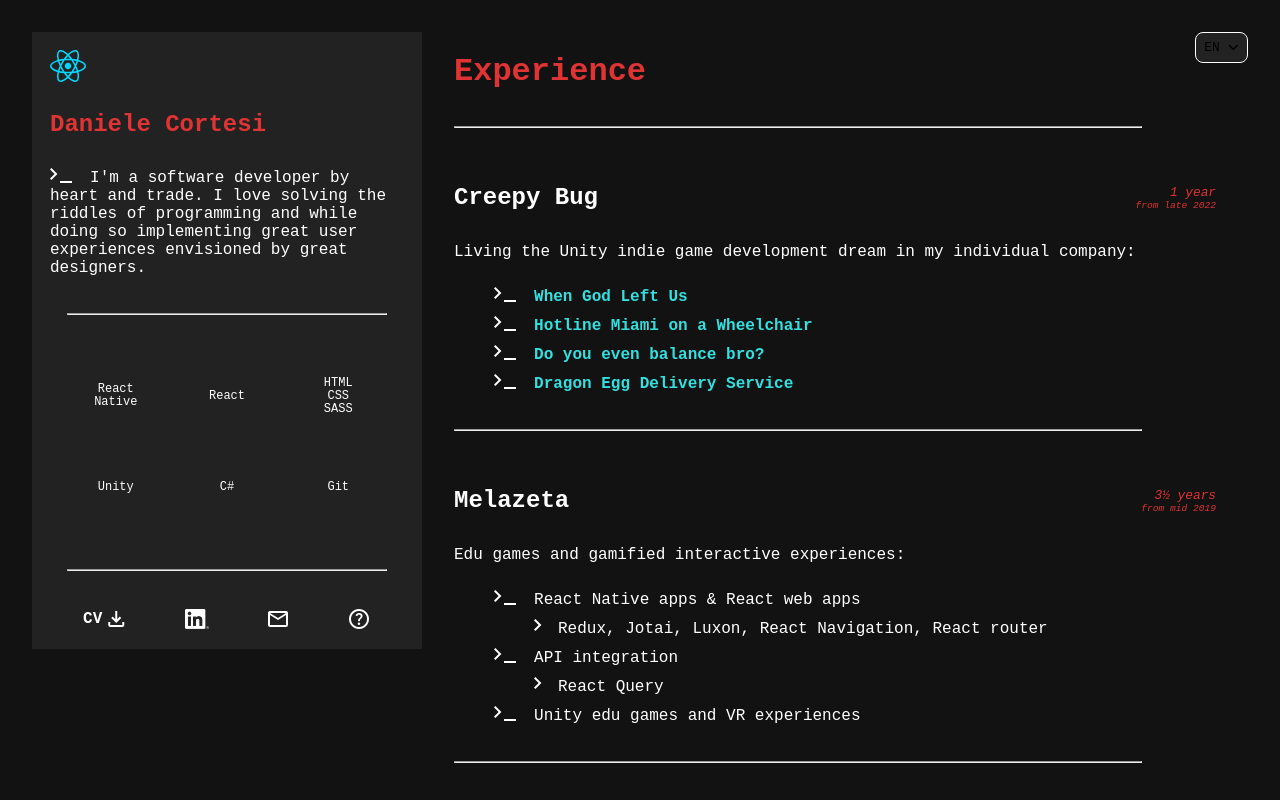
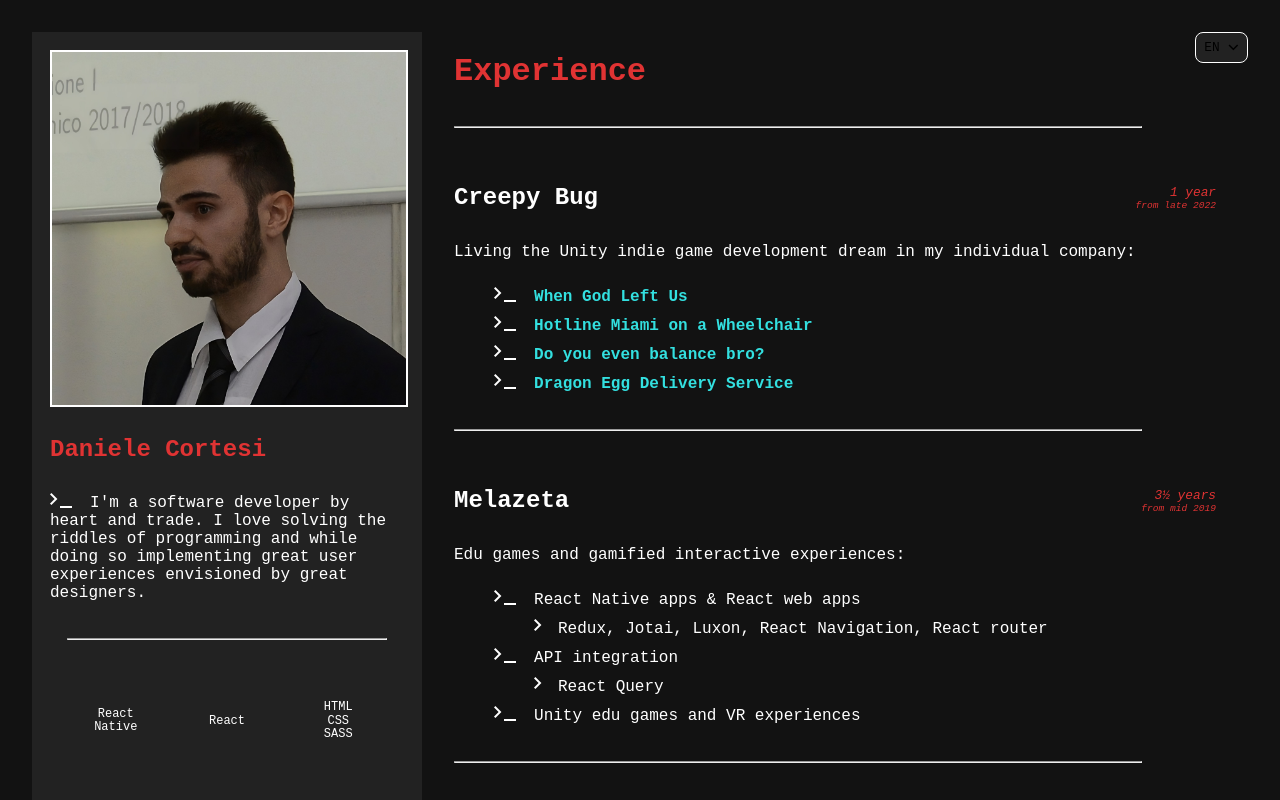
Before and after one commit to Jackaljkdan/webresume, a React (Vite) app: page / in a window 1280 px wide. Shown: the top 800 px of the page. Built offline with nearby package versions, Linux system fonts and the light colour scheme.

Commit message:
Add my pic

```diff
--- /dev/null
+++ b/src/components/MyPicture.scss
@@ -0,0 +1,10 @@
+@use '../variables' as v;
+
+.my-pic {
+    position: relative;
+
+    img {
+        max-width: 100%;
+        border: 2px solid white;
+    }
+}
--- a/src/components/MyPicture.tsx
+++ b/src/components/MyPicture.tsx
@@ -1,6 +1,7 @@
 import classNames from "classnames";
 
-import picture from "../assets/react.svg";
+import "./MyPicture.scss";
+import picture from "../assets/me.jpg";
 
 type Props = {
     className?: string,
@@ -8,7 +9,7 @@ type Props = {
 
 export function MyPicture(props: Props) {
     return (
-        <div className={classNames(props.className)}>
+        <div className={classNames(props.className, "my-pic")}>
             <img src={picture} alt="My picture" />
         </div>
     );
```
Also changed, not shown: src/assets/me.jpg (added).
